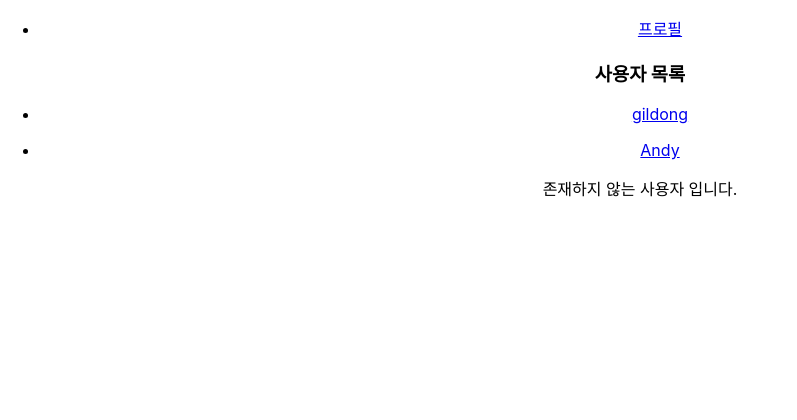
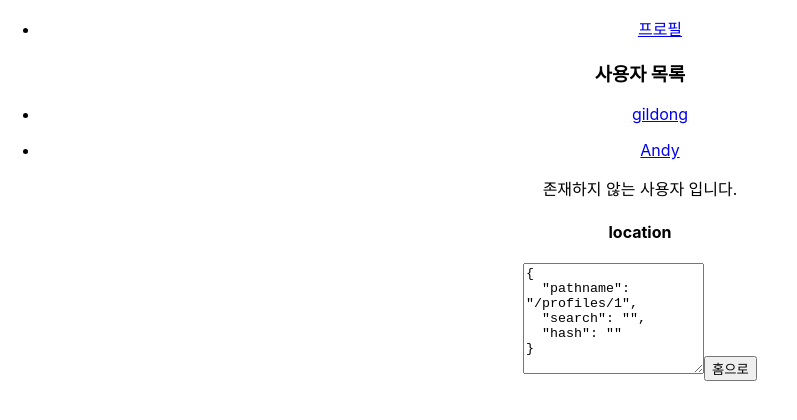
Before and after one commit to skandla2002/todo-all-web, a React app: page /profiles/1 in a window 1280 px wide. Shown: the top 420 px of the page, without its empty margins (0-797 px from the left). Built offline with nearby package versions, Linux system fonts and the light colour scheme.

Commit message:
withRouter 사용하기

```diff
--- a/src/components/Profiles.js
+++ b/src/components/Profiles.js
@@ -1,6 +1,7 @@
 import React from 'react';
 import Profile from './Profile';
 import { Route, Link } from 'react-router-dom';
+import WithRouterSample from '../lib/WithRouterSample';
 
 const Profiles = () => {
     return (
@@ -23,6 +24,7 @@
                 render={()=><div>사용자를 선택해 주세요.</div>}
             />
             <Route path="/profiles/:username" component={Profile} />
+            <WithRouterSample />
         </div>
     )
 }
--- /dev/null
+++ b/src/lib/WithRouterSample.js
@@ -0,0 +1,17 @@
+import React from 'react';
+import {withRouter} from 'react-router-dom';
+const withRouterSample = ({location, match, history}) => {
+    return (
+        <div>
+            <h4>location</h4>
+            <textarea
+                value={JSON.stringify(location, null, 2)}
+                rows={7}
+                readOnly={true}
+            />
+            <button onClick={() => history.push('/')}>홈으로</button>
+        </div>
+    )
+}
+
+export default withRouter(withRouterSample);
```
